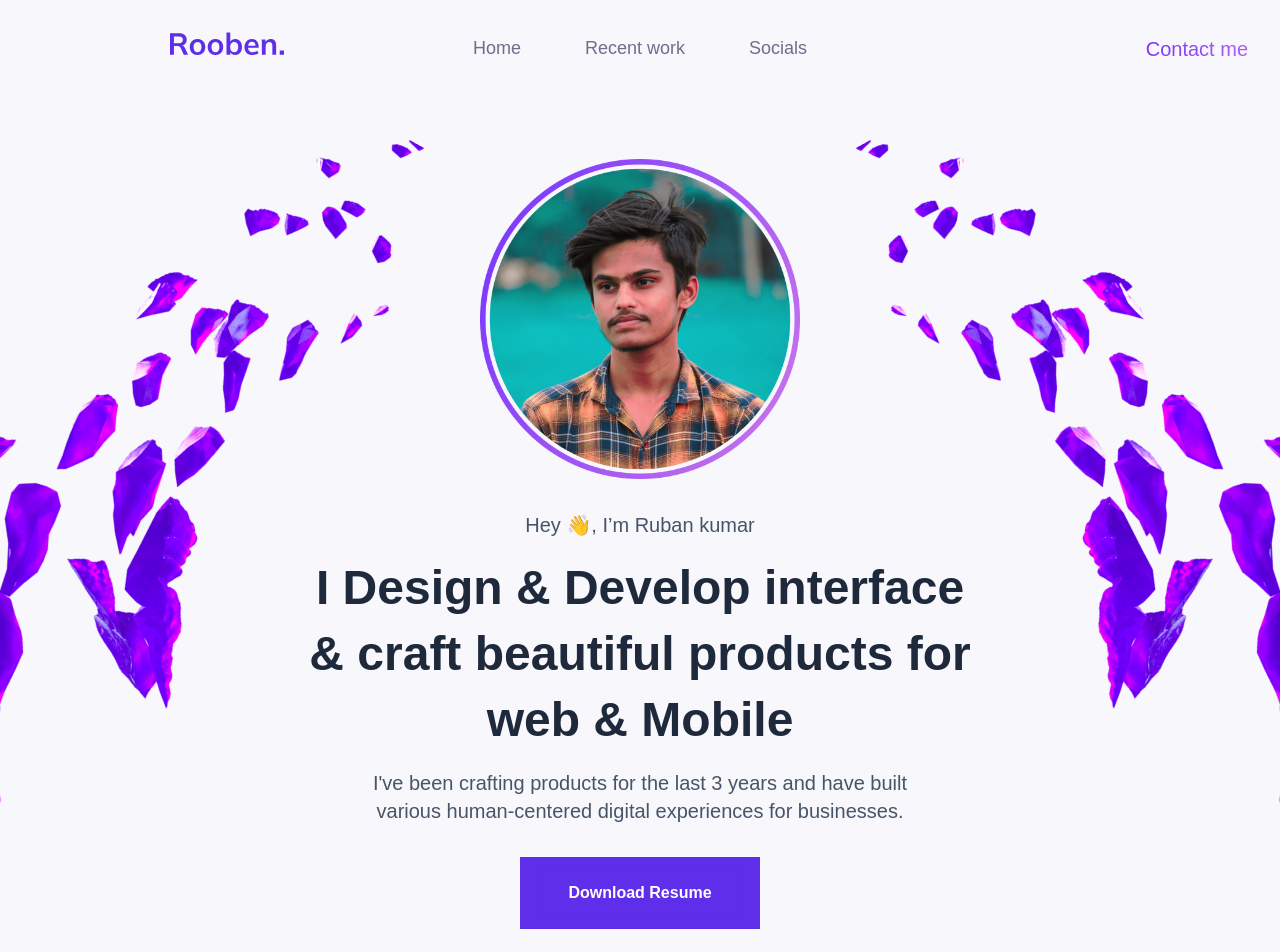
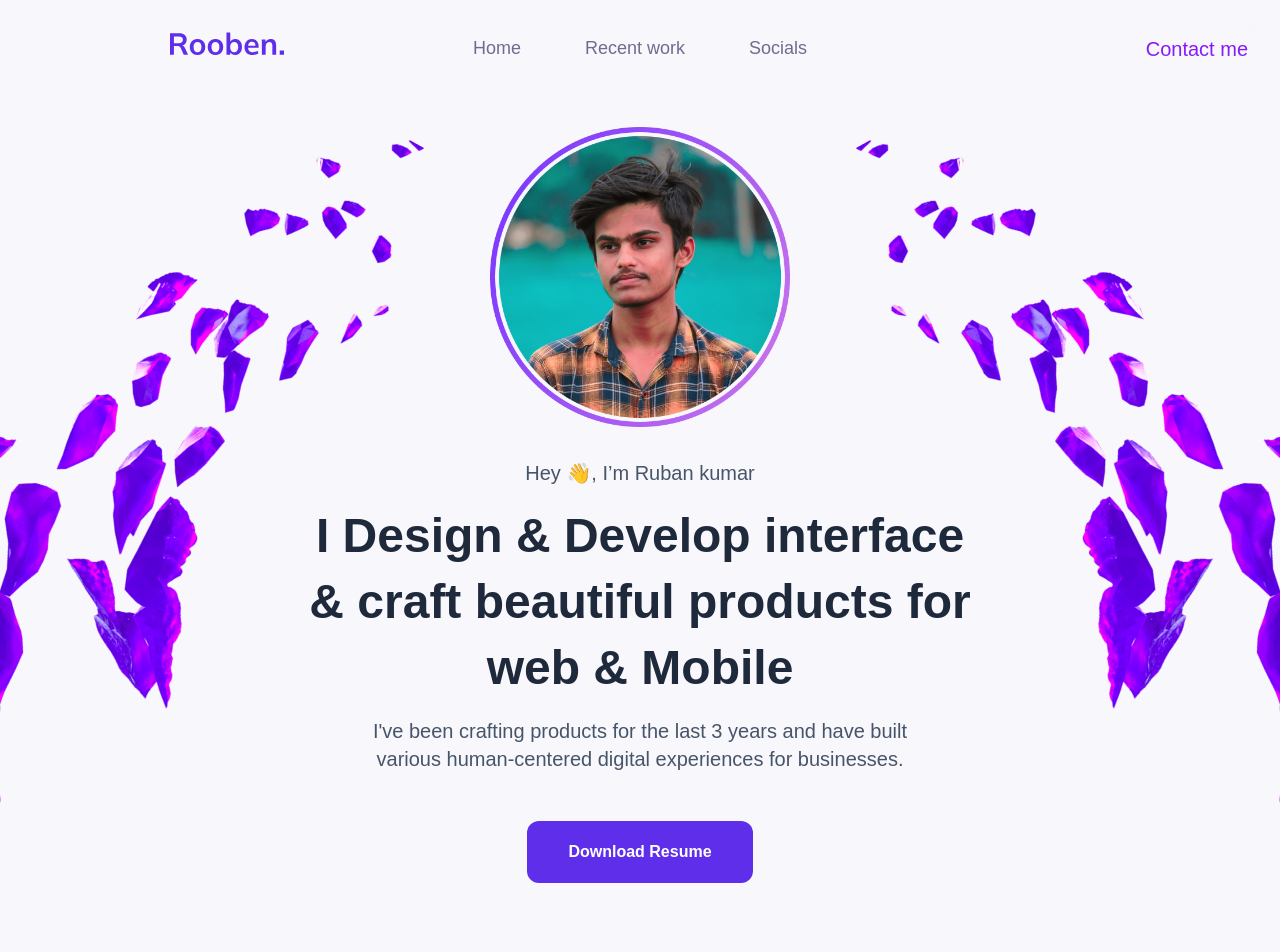
Before and after one commit to rooben-me/rooben-portfolio, a Next.js app: page / in a window 1280 px wide. Shown: the top 952 px of the page. Built offline with nearby package versions, Linux system fonts and the light colour scheme; a web font is replaced by a local one.

Commit message:
changed creative button and added creative links

```diff
--- a/components/Header.tsx
+++ b/components/Header.tsx
@@ -5,11 +5,8 @@ import { Text, Title } from "./common/Typography";
 
 const Header = () => {
   return (
-    <section
-      id="hero"
-      className="my-8 md:my-16 flex mx-auto flex-col items-center p-4"
-    >
-      <figure className="relative w-[240px] h-[240px] md:w-[320px] md:h-[320px] mx-auto">
+    <section id="hero" className="my-8 flex mx-auto flex-col items-center p-4">
+      <figure className="relative w-[240px] h-[240px] md:w-[300px] md:h-[300px] mx-auto">
         <Image
           src={roobenPhoto}
           alt="A Picture of rooben"
@@ -32,10 +29,9 @@ const Header = () => {
         href="https://drive.google.com/file/d/1O7_rqwgo5iSx-TSSsvqowwgJHubduoGI/view?usp=sharing"
         target="_blank"
         rel="noreferrer"
+        className="creative-button creative-button--calypso mt-12"
       >
-        <button className="creative-button creative-button--dione mt-8">
-          <span>Download Resume</span>
-        </button>
+        <span>Download Resume</span>
       </a>
     </section>
   );
--- a/components/Navbar.tsx
+++ b/components/Navbar.tsx
@@ -34,19 +34,30 @@ const Navbar = () => {
         </a>
       </Link>
 
-      <nav className="hidden md:flex md:flex-1 md:justify-center md:gap-16 md:mx-auto md:items-center">
+      <nav className="hidden relative md:flex md:flex-1 md:justify-center md:gap-16 md:mx-auto md:items-center">
         {navItems.map(({ name, href }) => (
           <Link key={name} href={href}>
             <a className="text-link text-lg hover:text-primary-main transition-colors ease-in-out duration-500">
-              {name}
+              <span>{name}</span>
             </a>
           </Link>
         ))}
       </nav>
 
       <Link href="#">
-        <a className="hidden md:block primary-gradient text-xl place-self-end font-medium">
-          Contact me
+        <a className="hidden primary-gradient text-xl place-self-end font-medium md:flex flex-col items-center justify-center gap-1 link link--carme">
+          <span>Contact me</span>
+          <svg
+            className="link__graphic link__graphic--stroke link__graphic--scribble"
+            width="100%"
+            height="9"
+            viewBox="0 0 101 9"
+          >
+            <path
+              d="M.426 1.973C4.144 1.567 17.77-.514 21.443 1.48 24.296 3.026 24.844 4.627 27.5 7c3.075 2.748 6.642-4.141 10.066-4.688 7.517-1.2 13.237 5.425 17.59 2.745C58.5 3 60.464-1.786 66 2c1.996 1.365 3.174 3.737 5.286 4.41 5.423 1.727 25.34-7.981 29.14-1.294"
+              pathLength="1"
+            />
+          </svg>
         </a>
       </Link>
     </section>
--- a/styles/CustomButtons.css
+++ b/styles/CustomButtons.css
@@ -1,14 +1,14 @@
 .creative-button {
   pointer-events: auto;
   cursor: pointer;
-  background: #e7e7e7;
+  background: #5f2eea;
   border: none;
-  padding: 1.5rem 3rem;
+  padding: 1.2rem 2.6rem;
   font-family: inherit;
   font-size: inherit;
   position: relative;
   display: inline-block;
-  border-radius: 4px;
+  border-radius: 12px;
 }
 
 .creative-button::before,
@@ -20,7 +20,7 @@
   height: 100%;
 }
 
-.creative-button--dione {
+/* .creative-button--dione {
   background: none;
   font-weight: 700;
   padding: 1.5rem 3rem;
@@ -34,7 +34,7 @@
 
 .creative-button--dione::before {
   content: "";
-  background: var(--primary-main-color);
+  background: #5f2eea;
   transition: transform 0.3s cubic-bezier(0.2, 1, 0.7, 1);
 }
 
@@ -44,7 +44,7 @@
 
 .creative-button--dione::after {
   content: "";
-  border: 1px solid var(--primary-main-color);
+  border: 1px solid #5f2eea;
   transition: transform 0.3s cubic-bezier(0.2, 1, 0.7, 1);
   border-radius: 0px;
   transform: scale3d(0.85, 0.65, 1);
@@ -52,4 +52,69 @@
 
 .creative-button--dione:hover::after {
   transform: scale3d(1, 1, 1);
+} */
+
+.creative-button--calypso {
+  overflow: hidden;
+  font-weight: 600;
+  color: #fff;
 }
+
+.creative-button--calypso span {
+  display: block;
+  position: relative;
+  z-index: 10;
+}
+
+.creative-button--calypso:hover span {
+  animation: MoveScaleUpInitial 0.3s forwards, MoveScaleUpEnd 0.3s forwards 0.3s;
+}
+
+@keyframes MoveScaleUpInitial {
+  to {
+    transform: translate3d(0, -105%, 0) scale3d(1, 2, 1);
+    opacity: 0;
+  }
+}
+
+@keyframes MoveScaleUpEnd {
+  from {
+    transform: translate3d(0, 100%, 0) scale3d(1, 2, 1);
+    opacity: 0;
+  }
+  to {
+    transform: translate3d(0, 0, 0);
+    opacity: 1;
+  }
+}
+
+.creative-button--calypso::before {
+  content: "";
+  background: #9900f2;
+  width: 120%;
+  height: 0;
+  padding-bottom: 120%;
+  top: -110%;
+  left: -10%;
+  border-radius: 50%;
+  transform: translate3d(0, 68%, 0) scale3d(0, 0, 0);
+}
+
+.creative-button--calypso:hover::before {
+  transform: translate3d(0, 0, 0) scale3d(1, 1, 1);
+  transition: transform 0.4s cubic-bezier(0.1, 0, 0.3, 1);
+}
+
+.creative-button--calypso::after {
+  content: "";
+  background: #9900f2;
+  transform: translate3d(0, -100%, 0);
+  transition: transform 0.4s cubic-bezier(0.1, 0, 0.3, 1);
+}
+
+.creative-button--calypso:hover::after {
+  transform: translate3d(0, 0, 0);
+  transition-duration: 0.05s;
+  transition-delay: 0.4s;
+  transition-timing-function: linear;
+}
--- /dev/null
+++ b/styles/CustomLinks.css
@@ -0,0 +1,30 @@
+.link--carme::before {
+  display: none;
+}
+
+.link__graphic {
+  position: absolute;
+  top: 3rem;
+  pointer-events: none;
+  fill: none;
+  stroke: #5f2eea;
+  stroke-width: 1.6px;
+}
+
+.link__graphic--stroke path {
+  stroke-dasharray: 1;
+  stroke-dashoffset: 1;
+}
+
+.link:hover .link__graphic--stroke path {
+  stroke-dashoffset: 0;
+}
+
+.link__graphic--scribble path {
+  transition: stroke-dashoffset 0.6s cubic-bezier(0.7, 0, 0.3, 1);
+}
+
+.link:hover .link__graphic--scribble path {
+  transition-timing-function: cubic-bezier(0.8, 1, 0.7, 1);
+  transition-duration: 0.3s;
+}
--- a/styles/GradientText.css
+++ b/styles/GradientText.css
@@ -1,5 +1,5 @@
 .primary-gradient {
-  background-image: linear-gradient(114.44deg, #7433ff 0%, #cc77ea 100%);
+  background-image: linear-gradient(0deg, #7433ff 0%, #9900f2 100%);
   background-clip: text;
   background-size: 150%;
   text-fill-color: transparent;
--- a/styles/globals.css
+++ b/styles/globals.css
@@ -1,5 +1,6 @@
 @import url("https://fonts.googleapis.com/css2?family=Monda:wght@400;700&display=swap");
 @import url("./CustomButtons.css");
+@import url("./CustomLinks.css");
 @import url("./GradientText.css");
 
 @tailwind base;
```
